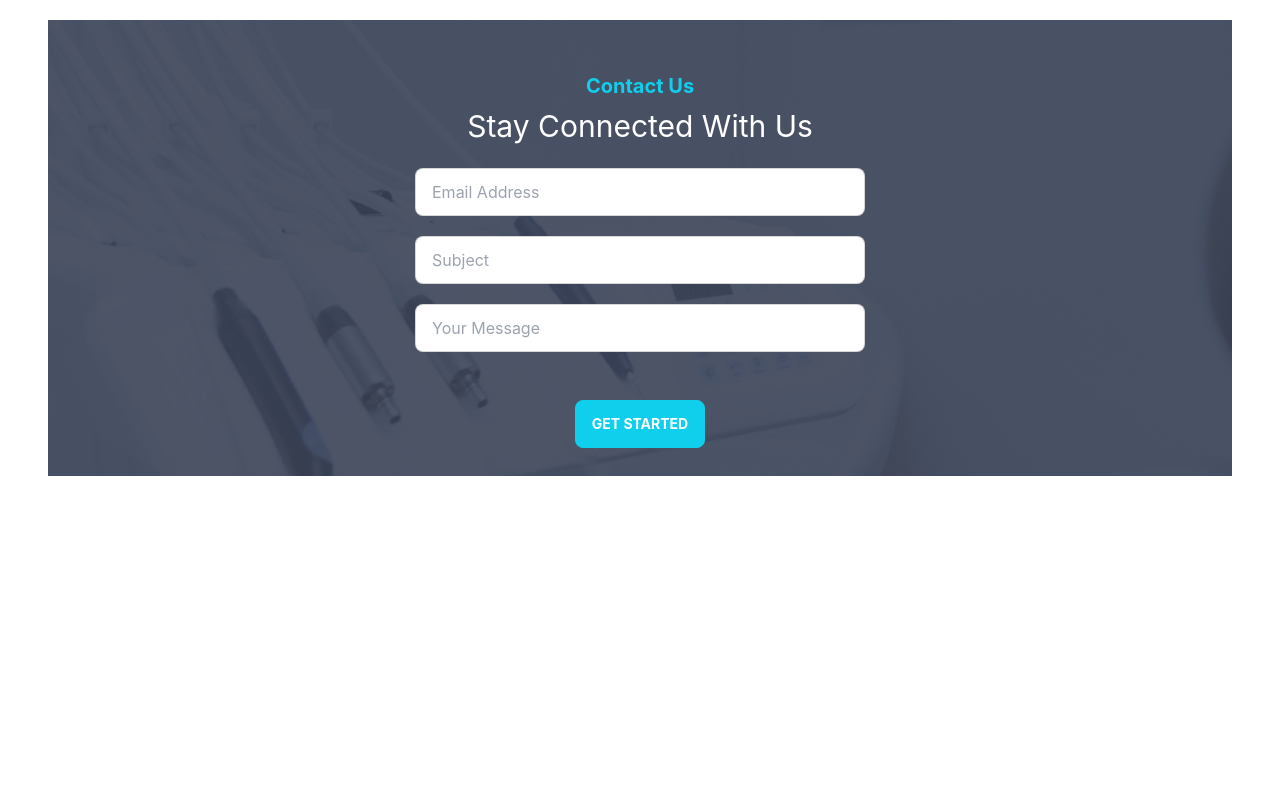
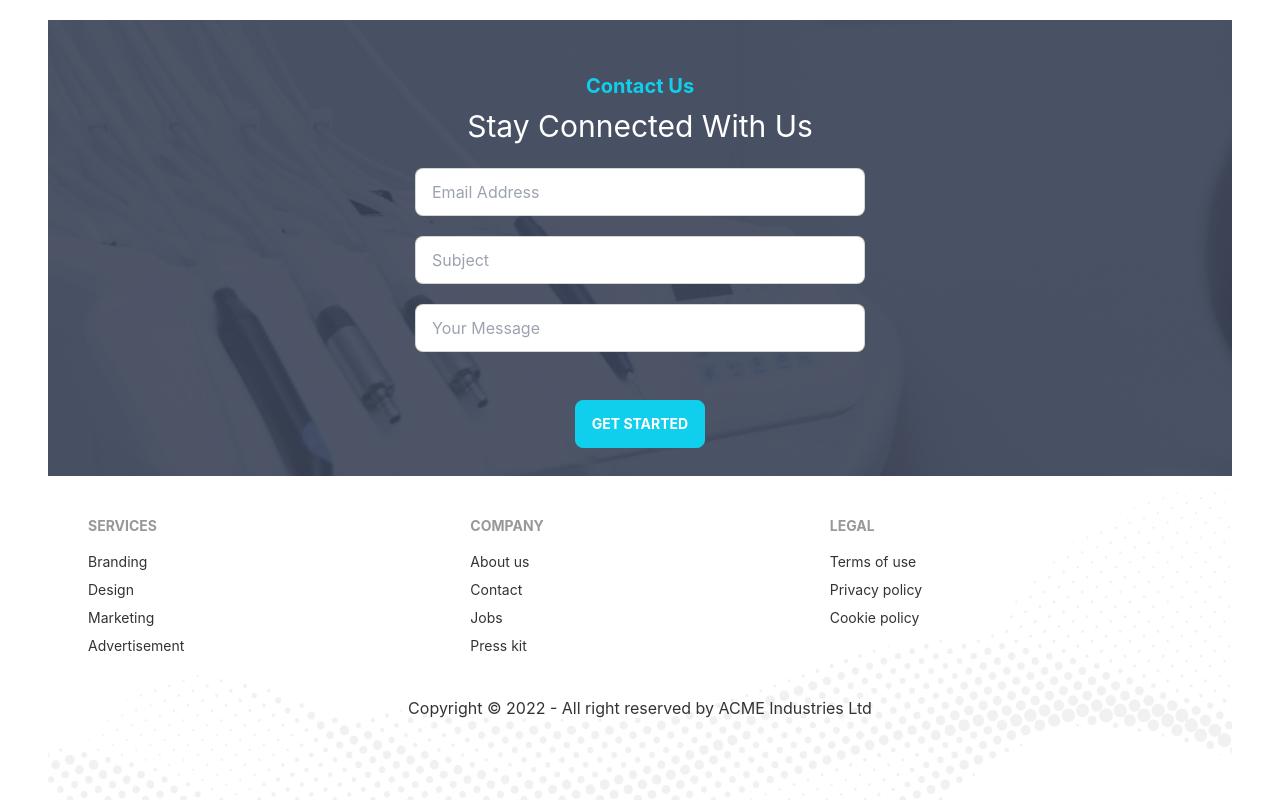
Before and after one commit to AlaminDolar/doctors-portal-client, a React (Create React App) app: page / in a window 1280 px wide. Shown: the part 3848-4648 px from the top of the page. Before the commit the page ends 4436 px from the top, so only its background shows below. Built offline with nearby package versions, Linux system fonts and the light colour scheme.

Commit message:
footer added

```diff
--- a/src/Pages/Home/Contacts.js
+++ b/src/Pages/Home/Contacts.js
@@ -3,7 +3,7 @@
 
 const Contacts = () => {
     return (
-        <div className="my-28 bg-[url('/src/assets/images/appointment.png')]">
+        <div className=" bg-[url('/src/assets/images/appointment.png')]">
             <div className=' text-center pt-11       '>
                 <h2 className='text-primary py-2 font-bold text-xl'>Contact Us</h2>
                 <h4 className='text-3xl pb-6 text-white'>Stay Connected With Us</h4>
--- /dev/null
+++ b/src/Pages/Home/Footer.js
@@ -0,0 +1,39 @@
+import React from 'react';
+import footer from '../../assets/images/footer.png';
+
+const Footer = () => {
+    return (
+        <footer style={{
+            background: `url(${footer})`,
+            backgroundSize: 'cover'
+        }} className=" p-10 ">
+            <div className='footer'>
+                <div >
+                    <span className="footer-title">Services</span>
+                    <a className="link link-hover">Branding</a>
+                    <a className="link link-hover">Design</a>
+                    <a className="link link-hover">Marketing</a>
+                    <a className="link link-hover">Advertisement</a>
+                </div>
+                <div>
+                    <span className="footer-title">Company</span>
+                    <a className="link link-hover">About us</a>
+                    <a className="link link-hover">Contact</a>
+                    <a className="link link-hover">Jobs</a>
+                    <a className="link link-hover">Press kit</a>
+                </div>
+                <div>
+                    <span className="footer-title">Legal</span>
+                    <a className="link link-hover">Terms of use</a>
+                    <a className="link link-hover">Privacy policy</a>
+                    <a className="link link-hover">Cookie policy</a>
+                </div>
+            </div>
+            <div className='my-10 text-center' >
+                <p>Copyright © 2022 - All right reserved by ACME Industries Ltd</p>
+            </div>
+        </footer>
+    );
+};
+
+export default Footer;
--- a/src/Pages/Home/Home.js
+++ b/src/Pages/Home/Home.js
@@ -2,6 +2,7 @@
 import Appointment from './Appointment';
 import Banner from './Banner';
 import Contacts from './Contacts';
+import Footer from './Footer';
 import Hero from './Hero';
 import Info from './Info';
 import ReviewSection from './ReviewSection';
@@ -17,6 +18,7 @@
             <Appointment></Appointment>
             <ReviewSection></ReviewSection>
             <Contacts></Contacts>
+            <Footer></Footer>
         </div>
     );
 };
--- a/src/Pages/Home/ReviewSection.js
+++ b/src/Pages/Home/ReviewSection.js
@@ -16,14 +16,14 @@
             area: 'California'
         },
         {
-            _id: 1,
+            _id: 2,
             img: people2,
             description: 'Lorem ipsum dolor sit amet consectetur adipisicing elit. Possimus, quas eveniet architecto minus nostrum dolorum.',
             title: 'Wilson Hery',
             area: 'California'
         },
         {
-            _id: 1,
+            _id: 3,
             img: people3,
             description: 'Lorem ipsum dolor sit amet consectetur adipisicing elit. Possimus, quas eveniet architecto minus nostrum dolorum.',
             title: 'Wilson Hery',
```
